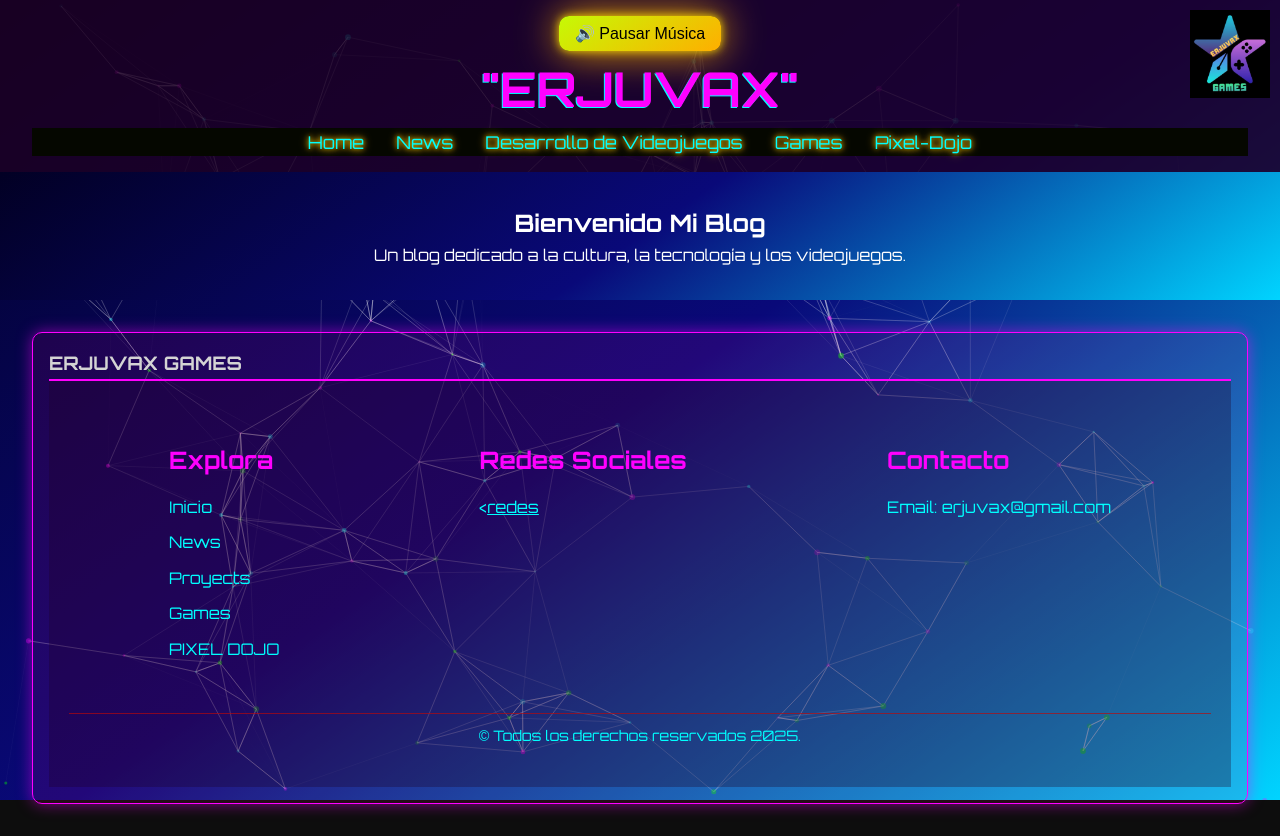
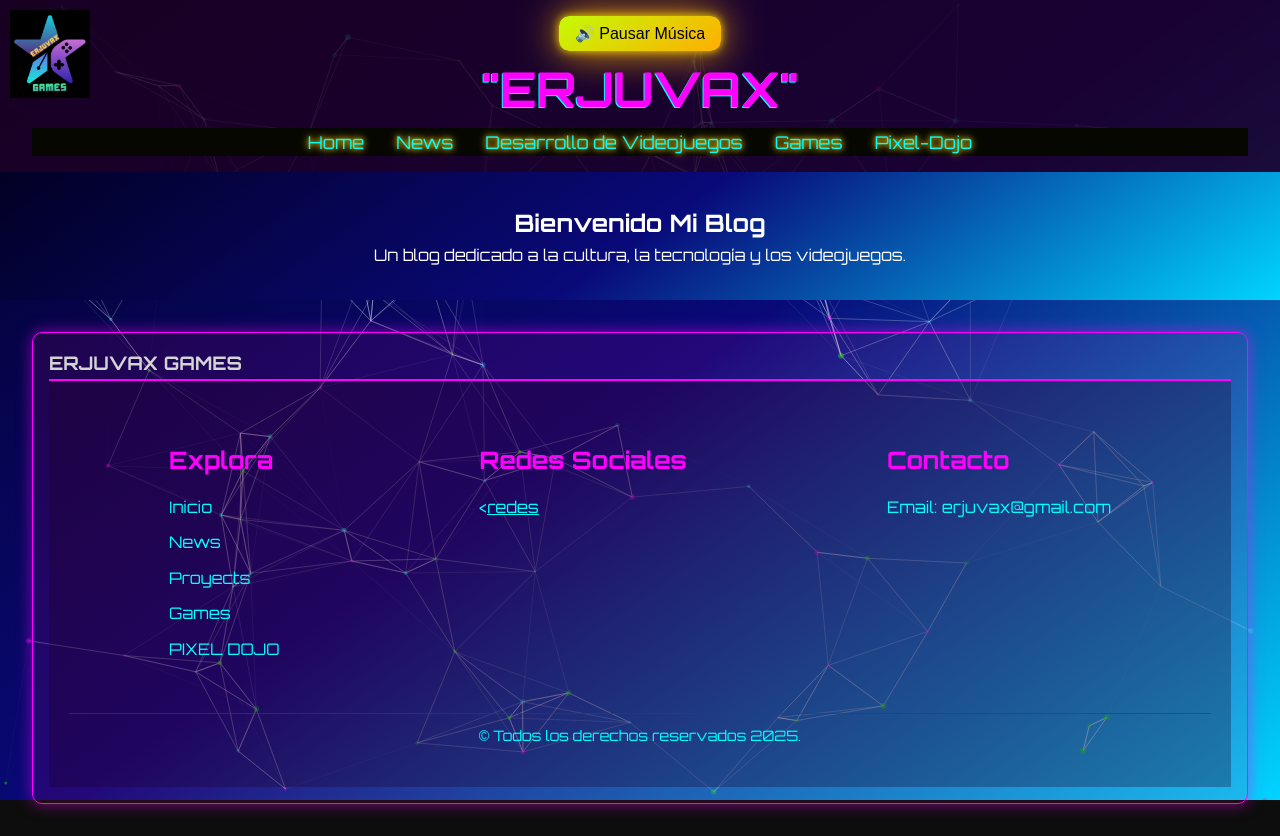
Before and after one commit to ERJUVAX/blog, a plain HTML site: page index.html in a window 1280 px wide. Drawn offline with nearby package versions, Linux system fonts and the light colour scheme.

Commit message:
Update styles.css

```diff
--- a/styles.css
+++ b/styles.css
@@ -26,12 +26,14 @@
   }
 
   #logo {
-    position: absolute;   /* Usamos position absoluta para fijar el logo en un lugar específico */
-    top: 10px;            /* Distancia desde la parte superior de la página */
-    right: 10px;          /* Distancia desde el borde derecho de la página */
-    width: 80px;         /* Ajusta el tamaño del logo según sea necesario */
-    height: auto;         /* Mantiene la proporción del logo */
-  }
+    position: fixed;   /* Fija el logo en la pantalla incluso si se hace scroll */
+    top: 10px;         /* Distancia desde la parte superior */
+    left: 10px;        /* Distancia desde la parte izquierda (ajusta según necesidad) */
+    width: 80px;       /* Tamaño del logo */
+    height: auto;      /* Mantiene la proporción */
+    z-index: 9999;     /* Asegura que el logo esté por encima de otros elementos */
+}
+
 
 
   @keyframes neonPulse {
```
